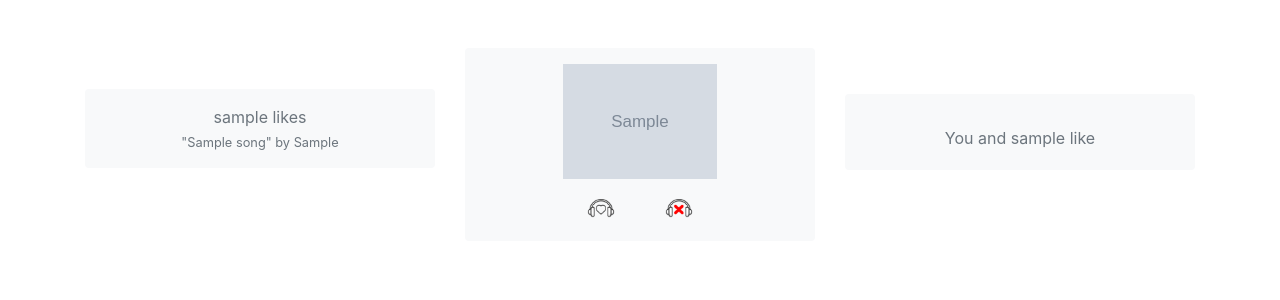
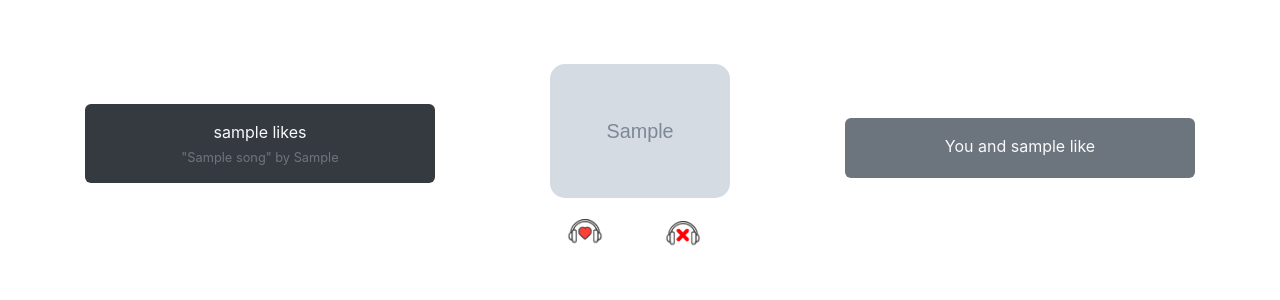
Before and after one commit to mikeonefive/MusicLovahz, a Django app: page /show_matches in a window 1280 px wide. Shown: the part 103-403 px from the top of the page. Run offline with Django 5.2, Linux system fonts and the light colour scheme; a user stored in the database is signed in; tables that the repository leaves empty hold one stand-in row (values such as "Sample post"); grey boxes marked "Sample" are stand-in pictures; some libraries are stand-ins or nearby versions.

Commit message:
bug fix for displaying profiles excluding matches and already liked profiles, frontend adjustments like and unlike buttons and basic js functionality

```diff
--- a/musiclovahz/forms.py
+++ b/musiclovahz/forms.py
@@ -18,8 +18,8 @@ class UserProfileForm(forms.ModelForm):
 
 
 class CustomUserCreationForm(UserCreationForm):
-    profile_picture = forms.ImageField(required=False)  # Allow users to upload a profile picture (optional)
+    profile_picture = forms.ImageField(required=False)  # allow users to upload a profile picture
 
     class Meta:
         model = User
-        fields = ['username', 'email', 'password1', 'password2', 'profile_picture']  # Add any other fields you want in registration
+        fields = ['username', 'email', 'password1', 'password2', 'profile_picture']
--- /dev/null
+++ b/musiclovahz/static/musiclovahz/like-unlike-profile.js
@@ -0,0 +1,66 @@
+//  Run main when the DOM is fully loaded
+document.addEventListener('DOMContentLoaded', main);
+
+function main() {
+
+    // Select all elements with the class 'like-button'
+    const likeButtons = document.querySelectorAll('.like-button');
+    const unlikeButtons = document.querySelectorAll('.unlike-button');
+
+    // Add the click event listener to each like button and show the right color (if current user has liked the profile)
+    likeButtons.forEach(button => {
+        button.addEventListener('click', updateLikes);
+    });
+
+    unlikeButtons.forEach(button => {
+        button.addEventListener('click', updateLikes);
+    })
+}
+
+
+async function updateLikes(event) {
+    // use event.target to get the actual button that was clicked
+    const button = event.currentTarget;
+
+    // Retrieve the profile ID from the button's data attribute (the button in our html gets the data for the id from the user object, see likebuttons.html for example)
+    const profileId = button.getAttribute('data-profile-id');
+
+    // check if the button has the class like-button or unlike-button
+    if (button.classList.contains('like-button')) {
+
+        // update this profile's like (fetch call to the backend)
+        const response = await fetch(`/likes/${profileId}/`, {
+            method: 'POST'
+        });
+
+        const data = await response.json();
+        console.log(data);
+
+
+    } else if (button.classList.contains('unlike-button')) {
+        const response = await fetch(`/likes/${profileId}/`, {
+            method: 'DELETE'
+        });
+
+        const data = await response.json();
+        console.log(data);
+
+    }
+
+
+
+    // if (response.ok) {
+    //     const data = await response.json();
+    //     const likeContainer = button.closest(".like-container");            // look for the closest ancestor element of the button (the clicked button) that matches the CSS class .like-container.
+    //     const likeCountElement = likeContainer.querySelector(".badge");     // get the badge which holds the likecount in the frontend
+
+    //     if (likeCountElement) {
+    //         likeCountElement.textContent = data.likecount;                  // Update the displayed like count in the frontend
+    //     }
+
+    //     updateLikeSymbol(button, data);
+
+    // } else {
+    //     alert('Failed to update like count.');
+    // }
+}
--- a/musiclovahz/static/musiclovahz/styles.css
+++ b/musiclovahz/static/musiclovahz/styles.css
@@ -12,15 +12,19 @@
 
 /* USER PROFILE */
 .profile-picture {
-    max-width: 12vw;
+    max-width: 14vw;
     height: auto;
+    border-radius: 15px;           /* rounded edges for profile pics */
 }
 
+.card {
+    border-radius: 0.375rem;       /* match rounded edges for bootstrap cards */
+}
 
 /* LIKE BUTTON APPEARANCE */
 .like-container {
-    display: inline-flex;       /* ensures button and count are aligned horizontally */
-    align-items: center;        /* Vertically aligns items */
+    display: inline-flex;           /* ensures button and count are aligned horizontally */
+    align-items: center;            /* vertically aligns items */
 }
 
 .like-button {
@@ -28,11 +32,11 @@
     margin-bottom: 0.5vh;
 }
 
-.like-button:focus {            /* removes a focus thing (blue border) from the like buttons */
+.like-button:focus {                /* removes a focus thing (blue border) from the like buttons */
     box-shadow: none;
 }
 
 .like-icon {
-    max-width: 2.2vw;
+    max-width: 2.8vw;
     height: auto;
 }
--- a/musiclovahz/templates/musiclovahz/layout.html
+++ b/musiclovahz/templates/musiclovahz/layout.html
@@ -6,6 +6,8 @@
         <title>{% block title %}MusicLovahz{% endblock %}</title>
         <link rel="stylesheet" href="https://stackpath.bootstrapcdn.com/bootstrap/4.4.1/css/bootstrap.min.css" integrity="sha384-Vkoo8x4CGsO3+Hhxv8T/Q5PaXtkKtu6ug5TOeNV6gBiFeWPGFN9MuhOf23Q9Ifjh" crossorigin="anonymous">
         <link href="{% static 'musiclovahz/styles.css' %}" rel="stylesheet">
+
+        <script src="{% static 'musiclovahz/like-unlike-profile.js' %}"></script>
 
         <meta name="viewport" content="width=device-width, initial-scale=1">
     </head>
--- a/musiclovahz/templates/musiclovahz/likebuttons.html
+++ b/musiclovahz/templates/musiclovahz/likebuttons.html
@@ -1,13 +1,14 @@
 {% load static %}
 
 {% block body %}
+    <!-- LIKE BUTTON -->
     <div class="like-container d-flex justify-content-center mt-0">
-        <button class="btn like-button mr-5" data-profile-id="{{ user.id }}" data-liked="{{ user.liked_by_user_status }}">
-            <img src="{% static 'musiclovahz/likewhite.png' %}" class="like-icon" alt="like icon">
+        <button class="btn like-button mr-5" data-profile-id="{{ user.id }}">
+            <img src="{% static 'musiclovahz/like.png' %}" class="like-icon" alt="like icon">
         </button>
 
         <!-- UNLIKE BUTTON -->
-        <button class="btn like-button" data-profile-id="{{ user.id }}" data-liked="{{ user.liked_by_user_status }}">
+        <button class="btn unlike-button" data-profile-id="{{ user.id }}">
             <img src="{% static 'musiclovahz/unlike.png' %}" class="like-icon" alt="unlike icon">
         </button>
     </div>
--- a/musiclovahz/templates/musiclovahz/profile.html
+++ b/musiclovahz/templates/musiclovahz/profile.html
@@ -1,7 +1,7 @@
 {% load static %}
 {% block body %}
     <div class="col-md-4 col-sm-6 mb-4 mt-5"> <!-- grid columns -->
-        <div class="card bg-light border-0 p-3 text-center"> <!-- bootstrap card for profile -->
+        <div class="card border-0 p-3 text-center"> <!-- bootstrap card for profile -->
 
             {% if user.profile_picture %}
                 <p>
--- a/musiclovahz/templates/musiclovahz/show_profiles.html
+++ b/musiclovahz/templates/musiclovahz/show_profiles.html
@@ -29,21 +29,21 @@
             </div>
 
         <!-- Pagination frontend, only 1 profile per page -->
-        <nav aria-label="Page navigation">
-          <ul class="pagination d-flex justify-content-center">
-              {% if matches.has_previous %}
-                <li class="page-item">
-                    <a class="page-link text-white bg-danger" href="?page={{ matches.previous_page_number }}">Previous Profile</a>
-                </li>
-              {% endif %}
+<!--        <nav aria-label="Page navigation">-->
+<!--          <ul class="pagination d-flex justify-content-center">-->
+<!--              {% if matches.has_previous %}-->
+<!--                <li class="page-item">-->
+<!--                    <a class="page-link text-white bg-danger" href="?page={{ matches.previous_page_number }}">Previous Profile</a>-->
+<!--                </li>-->
+<!--              {% endif %}-->
 
-              {% if matches.has_next %}
-                <li class="page-item">
-                    <a class="page-link text-white bg-success" href="?page={{ matches.next_page_number }}">Next Profile</a>
-                </li>
-              {% endif %}
-          </ul>
-        </nav>
+<!--              {% if matches.has_next %}-->
+<!--                <li class="page-item">-->
+<!--                    <a class="page-link text-white bg-success" href="?page={{ matches.next_page_number }}">Next Profile</a>-->
+<!--                </li>-->
+<!--              {% endif %}-->
+<!--          </ul>-->
+<!--        </nav>-->
 
         {% else %}
             <div class="text-center mt-5">
--- a/musiclovahz/templates/musiclovahz/song_likes.html
+++ b/musiclovahz/templates/musiclovahz/song_likes.html
@@ -1,8 +1,8 @@
 {% block body %}
 
     <div class="col-md-4 col-sm-6 mb-4 mt-3"> <!-- grid column for songs in common -->
-        <div class="card bg-light border-0 p-3 text-center">
-            <p class="text-muted mb-1"> {{ user.username }} likes</p>
+        <div class="card bg-dark border-0 p-3 text-center">
+            <p class="text-light mb-1"> {{ user.username }} likes</p>
                 {% for song in user.songs.all %}
                     <p class="text-muted small mb-0"> "{{ song.title }}" by {{ song.artist }} </p>
                 {% endfor %}
--- a/musiclovahz/templates/musiclovahz/songs_in_common.html
+++ b/musiclovahz/templates/musiclovahz/songs_in_common.html
@@ -1,11 +1,10 @@
 {% block body %}
 
     <div class="col-md-4 col-sm-6 mb-4 mt-4"> <!-- Grid column for songs in common -->
-        <div class="card bg-light border-0 p-3 text-center">
-            <p>
-                <p class="text-muted mb-1"> You and {{ user.username }} like</p>
+        <div class="card bg-secondary bg-gradient border-0 p-3 text-center">
+                <p class="text-light mb-1"> You and {{ user.username }} like</p>
                 {% for song in songs_in_common %}
-                    <p class="text-muted small mb-0"> "{{ song.title }}" by {{ song.artist }} </p>
+                    <p class="small mb-0"> "{{ song.title }}" by {{ song.artist }} </p>
                 {% endfor %}
         </div>
     </div>
--- a/musiclovahz/urls.py
+++ b/musiclovahz/urls.py
@@ -11,9 +11,10 @@ urlpatterns = [
     path("register", views.register, name="register"),
     path("edit_profile", views.edit_profile, name="edit_profile"),
 
-    path("find_matching_profiles", views.find_matching_profiles_and_update, name="find_matching_profiles"),
+    path("find_matching_profiles", views.find_matching_profiles, name="find_matching_profiles"),
     path("show_matches", views.show_matches, name="show_matches"),
-    path("check_mutual_likes", views.get_users_who_like_each_other, name="check_mutual_likes")
+    path("check_mutual_likes", views.get_users_who_like_each_other, name="check_mutual_likes"),
+    path("likes/<int:user_id>/", views.like_unlike_profile, name="like_unlike_profile")
 ]
 
 if settings.DEBUG:
--- a/musiclovahz/views.py
+++ b/musiclovahz/views.py
@@ -11,8 +11,8 @@ from .forms import CustomUserCreationForm, UserProfileForm
 from .models import User, Song
 import json
 
-from .utils import update_matches, get_users_who_like_each_other, find_users_by_songs, find_songs_in_common, \
-    smart_title_case
+from .utils import update_matches, get_users_who_like_each_other, find_songs_in_common, \
+    smart_title_case, find_songs_in_common_for_matches, find_users_by_songs
 
 
 def login_view(request):
@@ -56,7 +56,7 @@ def register(request):
 
 def index(request):
     if request.user.is_authenticated:
-        return find_matching_profiles_and_update(request)
+        return find_matching_profiles(request)
     else:
         return render(request, "musiclovahz/login.html")
 
@@ -92,34 +92,29 @@ def edit_profile(request):
 
 
 @login_required
-def find_matching_profiles_and_update(request):
+def find_matching_profiles(request):
     current_user = request.user
-
     # find users who have songs in common with current_user
     song_mates = find_users_by_songs(current_user)
 
     # find out which songs they have in common
     songs_in_common = find_songs_in_common(current_user)
 
-    # split posts into pages with Paginator
-    paginator = Paginator(song_mates, 1)  # show 1 profile per page
-    page_number = request.GET.get('page')
-    current_page = paginator.get_page(page_number)
+    # split into pages with Paginator
+    # paginator = Paginator(song_mates, 1)  # show 1 profile per page
+    # page_number = request.GET.get('page')
+    # current_page = paginator.get_page(page_number)
 
-    # if 2 users have songs in common, check if they like each other and update database
+    # print(f"Found {len(song_mates)} song mates")
+
+    # if 2 users have songs in common, check if they like each other and if so update database
     if song_mates:
-        users_that_like_each_other = get_users_who_like_each_other(current_user)
+        check_mutual_like_and_update_data(request, current_user, songs_in_common)
 
-        if users_that_like_each_other:
-            update_matches(current_user, users_that_like_each_other)
-            # show the matches page
-            return render(request, "musiclovahz/show_profiles.html", {
-                "matches": users_that_like_each_other,
-                "songs_in_common": songs_in_common
-            })
+    # print(f"Matches being passed to template: {song_mates}")
 
     return render(request, "musiclovahz/show_profiles.html", {
-        "matches": current_page,
+        "matches": song_mates,
         "songs_in_common": songs_in_common
     })
 
@@ -128,12 +123,59 @@ def find_matching_profiles_and_update(request):
     # return JsonResponse({"users_that_like_each_other": mutual_like_list})
 
 
+def check_mutual_like_and_update_data(request, current_user,songs_in_common):
+    users_that_like_each_other = get_users_who_like_each_other(current_user)
+    # print(f"users like each other: {users_that_like_each_other} & {current_user}")
+
+    if users_that_like_each_other.exists():  # exists is more efficient because it doesn't get all the data
+        # print(f"Mutual likes exist, updating matches.")
+
+        update_matches(current_user, users_that_like_each_other)
+
+        # # show the matches page
+        # return render(request, "musiclovahz/show_profiles.html", {
+        #     "matches": users_that_like_each_other,
+        #     "songs_in_common": songs_in_common
+        # })
+
+
 @login_required
 def show_matches(request):
     current_user = request.user
-    songs_in_common = find_songs_in_common(current_user)
+    songs_in_common = find_songs_in_common_for_matches(current_user)
+
+    # print(current_user.matches.all())
 
     return render(request, "musiclovahz/show_profiles.html", {
         "matches": current_user.matches.all(),
         "songs_in_common": songs_in_common
     })
+
+
+@csrf_exempt
+@login_required
+def like_unlike_profile(request, user_id):
+    loggedin_user = request.user
+
+    # get the profile by id
+    profile_to_update = get_object_or_404(User, id=user_id)
+
+    if request.method == "POST":
+        # check if user already likes profile -> do nothing
+        if loggedin_user.likes.filter(id=user_id).exists():
+            return JsonResponse({"user_id": user_id, "liked" : f"already liked {user_id}"}, status=400)
+
+        loggedin_user.likes.add(profile_to_update)
+        return JsonResponse({"user_id": user_id, "liked": f"{profile_to_update}"})
+
+
+    elif request.method == "DELETE":
+
+        loggedin_user.likes.remove(profile_to_update)
+        loggedin_user.matches.remove(profile_to_update)
+        profile_to_update.matches.remove(loggedin_user)
+
+        return JsonResponse({"unliked": f"{profile_to_update} {user_id}"})
+
+    else:
+        return JsonResponse({"error": "Invalid request method"}, status=405)
```
Also changed, not shown: musiclovahz/utils.py (+29 -7 lines), README.md (added), musiclovahz/static/musiclovahz/like.png (added).
